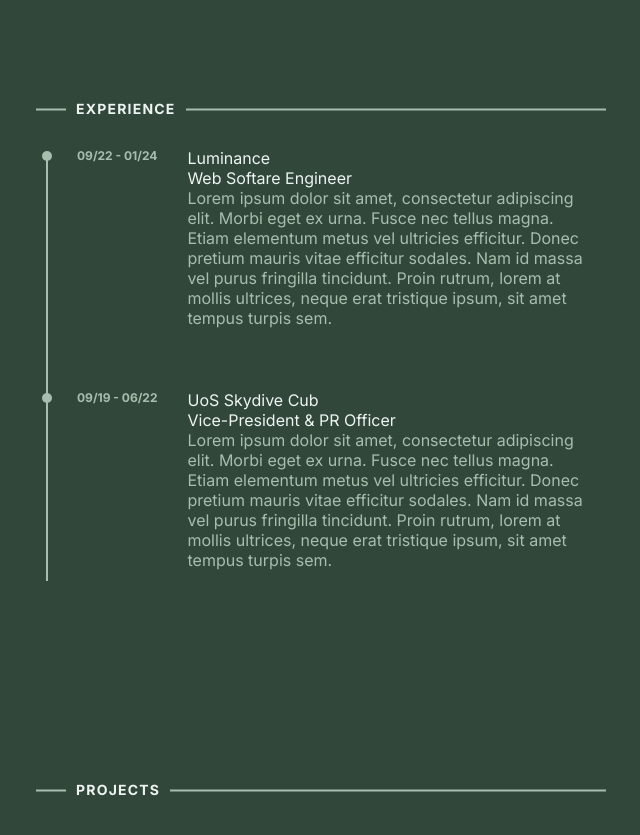
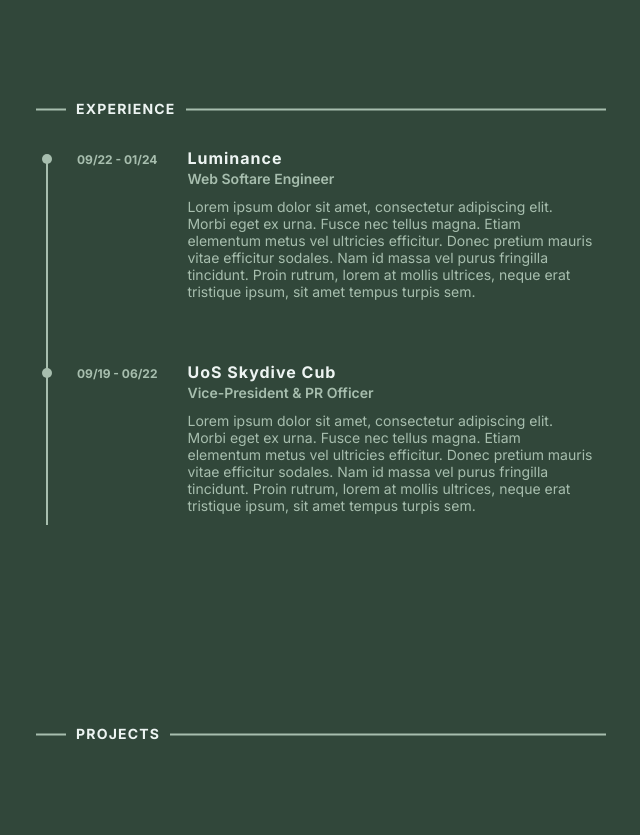
Before and after one commit to stecfrit/hadri1-v2, a React (Vite) app: page / in a window 1280 px wide. Shown: the part 900-1735 px from the top of the page, without its empty margins (624-1264 px from the left). Built offline with nearby package versions, Linux system fonts and the light colour scheme.

Commit message:
updating experience style

```diff
--- a/src/styles/experience.scss
+++ b/src/styles/experience.scss
@@ -10,7 +10,7 @@
         width: 2px;
         height: 100%;
         background: $text-color-alt;
-        margin-top: 5.3rem;
+        margin-top: 5.6rem;
         margin-left: $timeline-offset;
     }
     .experiences {
@@ -32,6 +32,23 @@
                 font-size: $font-size-small;
                 color: $text-color-alt;
                 min-width: fit-content;
+                padding-top: 4px;
+            }
+            .card-right {
+                .company {
+                    letter-spacing: 1px;
+                    font-size: $font-size-normal;
+                    font-weight: 700;
+                }
+                .role {
+                    font-size: $font-size-smallish;
+                    font-weight: 600;
+                    color: $text-color-alt;
+                }
+                .description {
+                    margin-top: 1rem;
+                    font-size: $font-size-smallish;
+                }
             }
             &:hover {
                 .background {
@@ -52,7 +69,7 @@
                 content: '';
                 position: absolute;
                 left: calc($timeline-offset - $margin-left);
-                top: 1.3rem;
+                top: 1.6rem;
                 width: 10px;
                 height: 10px;
                 background: $text-color-alt;
```
